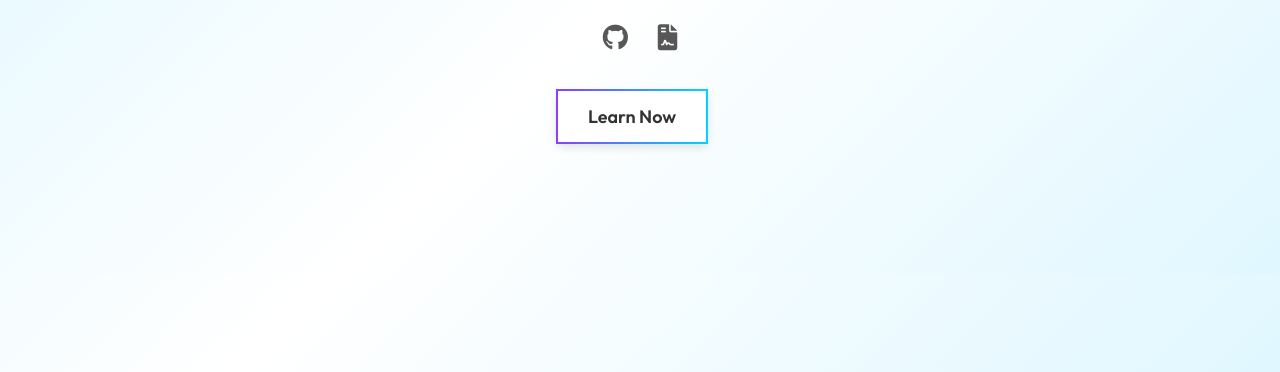
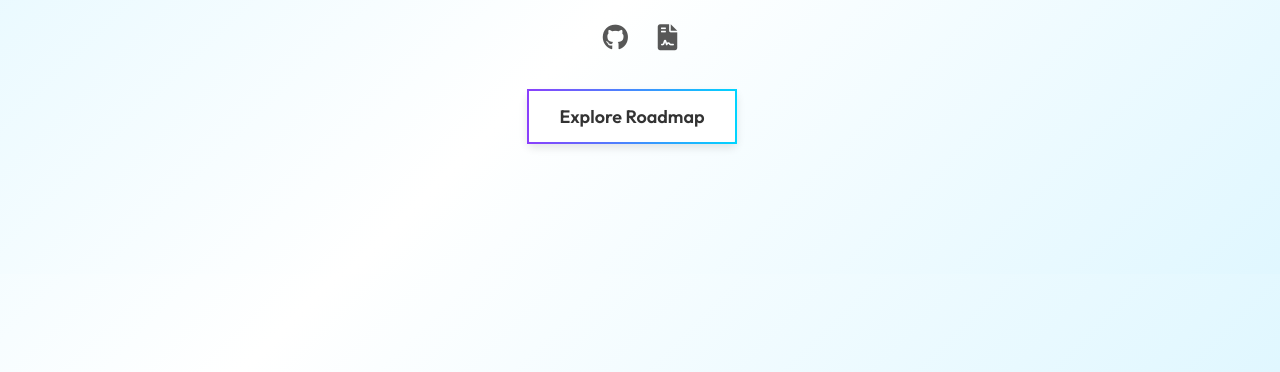
Before and after one commit to cephascard0207/CTGuide-webapp_v1.0, a plain HTML site: page index.html in a window 1280 px wide. Shown: the part 428-800 px from the top of the page. Drawn offline with nearby package versions, Linux system fonts and the light colour scheme.

Commit message:
Learn Now Button > Explore Roadmap

```diff
--- a/index.html
+++ b/index.html
@@ -252,7 +252,7 @@
         </a>
     </div>
 
-    <a href="#" class="btn btn-primary me-3">Learn Now</a>
+    <a href="#" class="btn btn-primary me-3">Explore Roadmap</a>
 </div>
 
 
```
